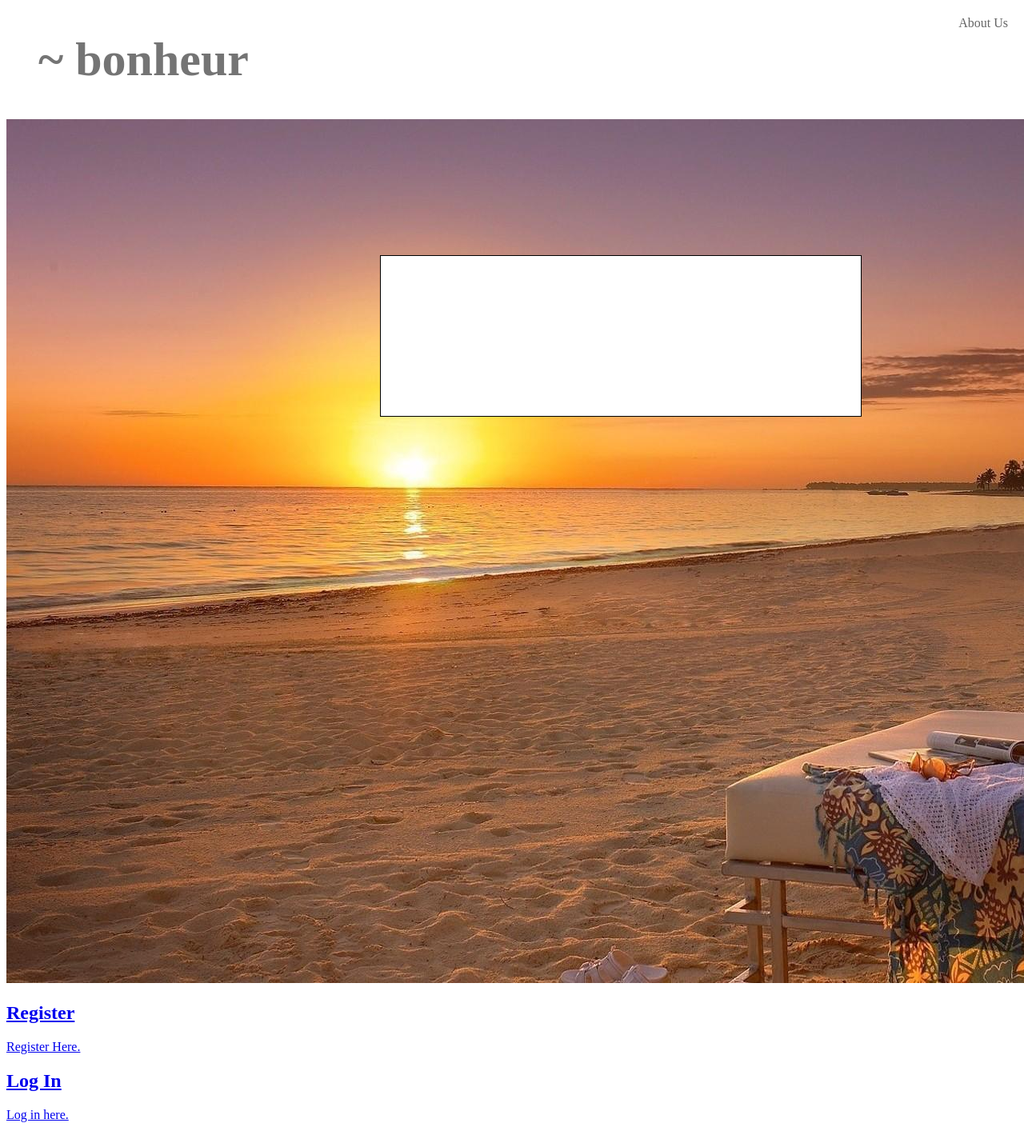
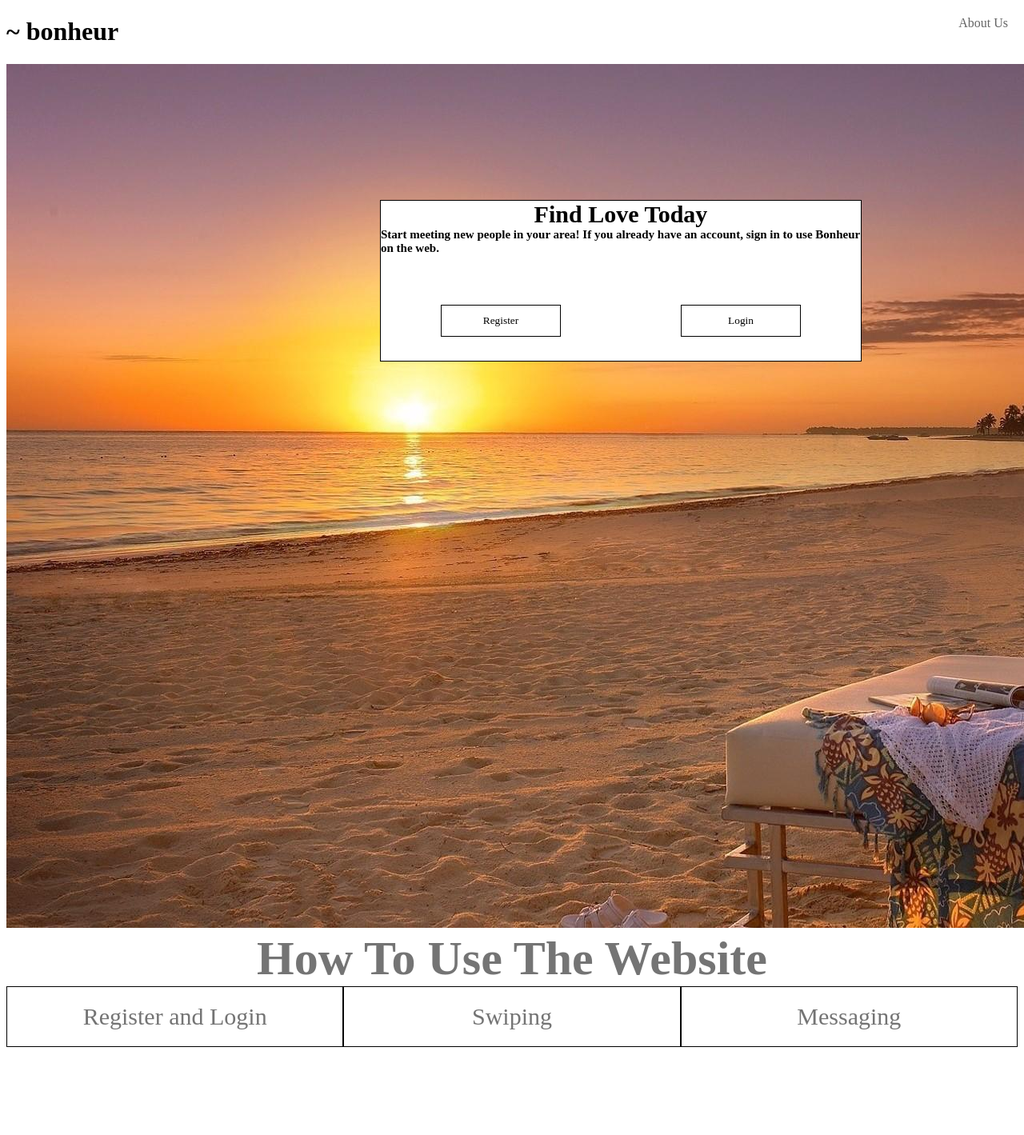
Before and after one commit to ProjectOrientedDA/DADatingSite, a Next.js app: page / in a window 1280 px wide. Shown: the top 1419 px of the page at 80% size. After the commit the page ends 1317 px from the top, so only its background shows below. Built offline with nearby package versions, Linux system fonts and the light colour scheme.

Commit message:
added project description at the bottom of the intro page, worked on login page

```diff
--- /dev/null
+++ b/src/app/login/page.module.css
@@ -0,0 +1,5 @@
+page.module.css
+.bonheurlogo {
+  color: #ef09099b; /* Example color */
+
+}
--- a/src/app/page.js
+++ b/src/app/page.js
@@ -1,7 +1,11 @@
+'use client';
 import Image from "next/image";
 import styles from "./page.module.css";
+import { useRouter } from 'next/navigation'
 
 export default function Home() {
+  const router = useRouter()
+
   return (
     <div>
       <a
@@ -14,38 +18,36 @@ export default function Home() {
       </a>
 
       <main>
-        <h1 id="bonheurlogo" className={styles.bonheurlogo}>~ bonheur</h1>
+        <h1 className={styles.bonheurlogo}>~ bonheur</h1>
 
         <div className={styles.imageContainer}>
           <img src="/romanticbeach.jpg" id="romanticbeach" className={styles.beachImage} />
-          <div className={styles.whiteBox}></div> {/* Insert the white box here */}
+          <div className={styles.whiteBox}>
+
+          <h1 className = {styles.whiteBoxText1}>Find Love Today</h1>
+          <h1 className = {styles.whiteBoxText2}>Start meeting new people in your area! If you already have an account, sign in to use Bonheur on the web.</h1>
+            <div className={styles.buttonContainer}> {/* Place button container inside white box */}
+              <button type="button" className={styles.registerButton} onClick={() => router.push('/register')}>
+                Register
+              </button>
+              <button type="button" className={styles.loginButton} onClick={() => router.push('/login')}>
+                Login
+              </button>
+            </div>
+          </div>
         </div>
 
         <div>
-          <div>
-            <a
-              href="/register"
-              target="_blank"
-              rel="noopener noreferrer"
-            >
-              <h2>
-                Register
-              </h2>
-              <p>Register Here.</p>
-            </a>
+  <h1 className={styles.aboutTheWebsiteMessage}>How To Use The Website</h1>
+  <div className={styles.boxContainer}>
+    <div className={styles.box}>Register and Login</div>
+    <div className={styles.box}>Swiping</div>
+    <div className={styles.box}>Messaging</div>
+  </div>
+</div>
 
-            <a
-              href="/login"
-              target="_blank"
-              rel="noopener noreferrer"
-            >
-              <h2>
-                Log In
-              </h2>
-              <p>Log in here.</p>
-            </a>
-          </div>
-        </div>
+
+
       </main>
     </div>
   );
--- a/src/app/page.module.css
+++ b/src/app/page.module.css
@@ -1,18 +1,124 @@
-/* page.module.css */
+page.module.css
 .bonheurlogo {
   margin-left: 40px; /* Adjust the margin-left value to move the logo to the right */
   color: #1b1a1a9b; /* Example color */
   font-size: 60px; /* Adjust font size as needed */
+  margin: 0;
+}
 
+.aboutTheWebsiteMessage {
+  color: #1b1a1a9b; /* Example color */
+  font-size: 60px; /* Adjust font size as needed */
+  margin: 0;
+  text-align: center; /* Center the text horizontally */
+}
+
+.aboutTheWebsiteBoxes {
+  position: absolute;
+  top: 25%; /* Position the top of the box at 50% of the container's height */
+  left: 40%; /* Position the left side of the box at 50% of the container's width */
+  transform: translate(-50%, -50%); /* Center the box horizontally and vertically */
+  width: 600px; /* Adjust width as needed */
+  height: 200px; /* Adjust height as needed */
+  background-color: #ffffff; /* White color */
+  border: 1px solid #000000; /* Black border, adjust thickness as needed */
+
+
+  font-size: 60px; /* Adjust font size as needed */
 
 }
 
-.loginAndRegisterBox {
+.boxContainer {
+  display: flex;
+}
+
+.box {
+  flex: 1;
+  border: 1px solid black;
+  padding: 20px;
+  margin: 0 10px; /* Adjust margin for gap */
+
+  color: #1b1a1a9b; /* Example color */
+  font-size: 30px; /* Adjust font size as needed */
+  margin: 0;
+  text-align: center; /* Center the text horizontally */
+
+  font-family: 'Lobster', cursive; /* Replace 'Cursive Font' with the name of the romantic font */
+  /* Add any other styles you want */
+}
+
+
+
+.loginAndRegisterBox { /* the box around the login and register buttons */
   width: 200px; /* Adjust width as needed */
   height: 200px; /* Adjust height as needed */
   background-color: #ffffff; /* White color */
   border: 1px solid #000000; /* Black border, adjust thickness as needed */
 }
+
+
+
+.whiteBoxText1 {
+  font-size: 30px; /* Adjust font size as needed */
+  margin: 0;
+  text-align: center; /* Center the text horizontally */
+
+  font-family: 'Lobster', cursive; /* Replace 'Cursive Font' with the name of the romantic font */
+  /* Add any other styles you want */
+}
+
+.whiteBoxText2 {
+  font-size: 15px; /* Adjust font size as needed */
+  margin: 0;
+
+  font-family: 'Lobster', cursive; /* Replace 'Cursive Font' with the name of the romantic font */
+  /* Add any other styles you want */
+}
+
+.loginButton {
+  width: 150px; /* Adjust width as needed */
+  height: 40px; /* Adjust height as needed */
+  background-color: #ffffff; /* White color */
+  border: 1px solid #000000; /* Black border, adjust thickness as needed */
+  font-family: 'Lobster', cursive; /* Replace 'Cursive Font' with the name of the romantic font */
+  /* Add any other styles you want */
+  cursor: pointer; /* Change cursor to a pointer when hovering */
+
+
+  position: absolute;
+  top: 75%;
+  left: 75%;
+  transform: translate(-50%, -50%);
+  display: flex;
+  justify-content: center;
+  align-items: center;
+}
+
+.registerButton {
+  width: 150px; /* Adjust width as needed */
+  height: 40px; /* Adjust height as needed */
+  background-color: #ffffff; /* White color */
+  border: 1px solid #000000; /* Black border, adjust thickness as needed */
+  font-family: 'Lobster', cursive; /* Replace 'Cursive Font' with the name of the romantic font */
+  /* Add any other styles you want */
+
+  position: absolute;
+  top: 75%;
+  left: 25%;
+  transform: translate(-50%, -50%);
+  display: flex;
+  justify-content: center;
+  align-items: center;
+
+  cursor: pointer; /* Change cursor to a pointer when hovering */
+
+}
+
+/* Define styles for the buttons when hovered */
+.registerButton:hover, .loginButton:hover {
+  background-color: #a08b45; /* New background color on hover */
+}
+
 
 /* page.module.css */
 .imageContainer {
--- a/src/app/register/page.jsx
+++ b/src/app/register/page.jsx
@@ -47,7 +47,7 @@ export default function registerPage() {
                         required
                     />
                 </div>
-                <button type="submit">Login</button>
+                <button type="submit">Register</button>
             </form>
 
             {/* Display arrayList at the bottom */}
```
Also changed, not shown: src/app/login/page.jsx (+7 -61 lines), draftingspace.txt (added), goalsforlater.txt (added), src/app/goals.txt.
